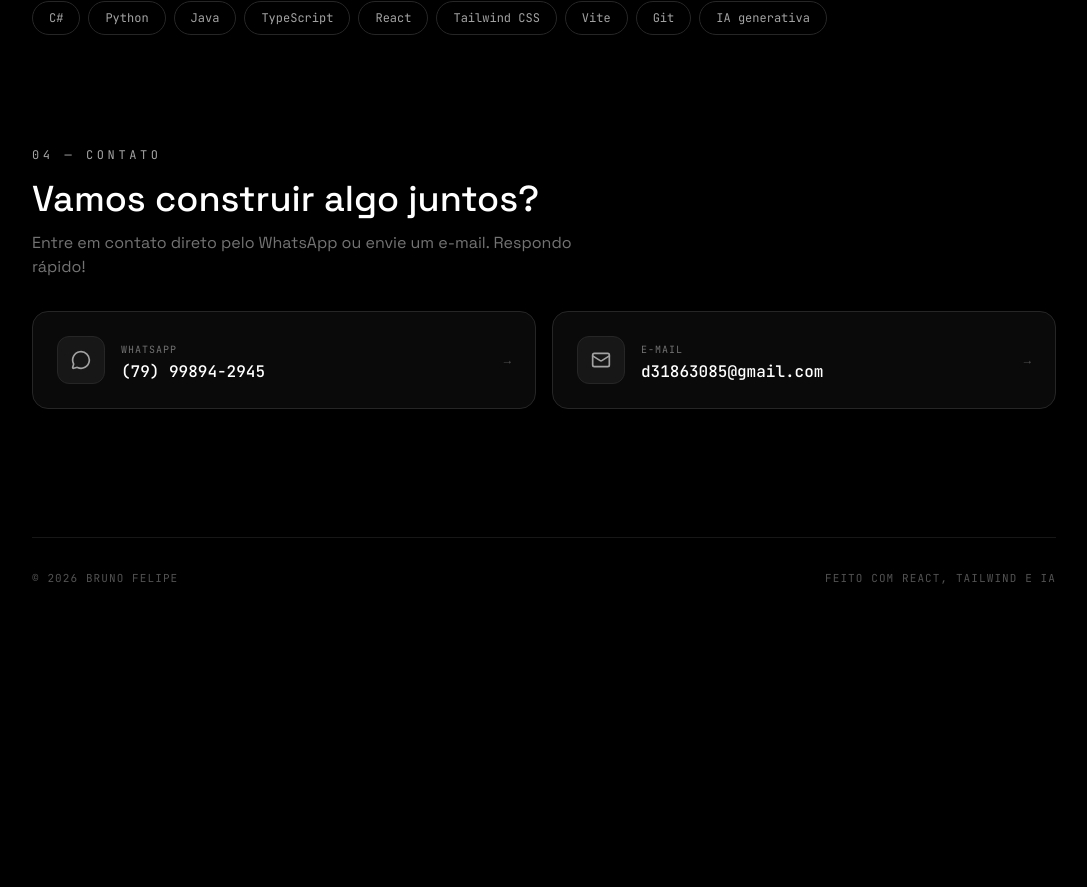
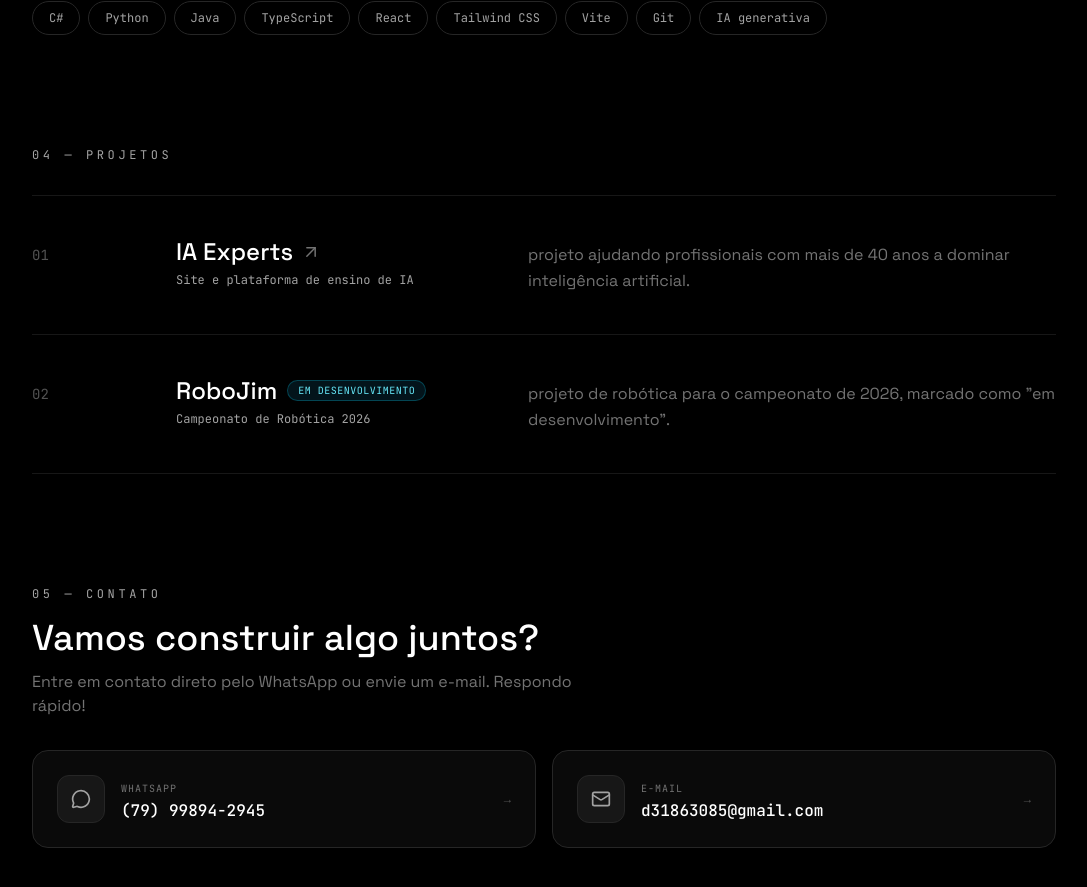
Before and after one commit to vyujiminomo/site-descrito-no-arquivo-2m88nyeod, a React (Vite) app: page / in a window 1280 px wide. Shown: the part 3142-4029 px from the top of the page, without its empty margins (96-1183 px from the left). Before the commit the page ends 3872 px from the top, so only its background shows below. Built offline with nearby package versions, Linux system fonts and the light colour scheme.

Commit message:
Adiciona seção 04 — Projetos com IA Experts e RoboJim e renumera Contato para 05

```diff
--- a/src/components/about.tsx
+++ b/src/components/about.tsx
@@ -1,5 +1,5 @@
 import type { LucideIcon } from 'lucide-react'
-import { Bot, Layers, Mail, MessageCircle, Rocket, Sparkles } from 'lucide-react'
+import { ArrowUpRight, Bot, Layers, Mail, MessageCircle, Rocket, Sparkles } from 'lucide-react'
 import photoFormal from '@/assets/a5ea610a-7605-4498-aec2-4b9c9513faa8-eff22.jpeg'
 import photoCasual from '@/assets/img0173-dab53.jpeg'
 
@@ -224,9 +224,87 @@ export function About() {
           ))}
         </div>
 
-        {/* 04 — CONTATO */}
+        {/* 04 — PROJETOS */}
         <p className="reveal mt-28 font-mono text-xs uppercase tracking-[0.3em] text-neutral-500 dark:text-neutral-400">
-          04 — Contato
+          04 — Projetos
+        </p>
+
+        <div className="mt-8 divide-y divide-neutral-200 border-y border-neutral-200 dark:divide-neutral-900 dark:border-neutral-900">
+          {/* Projeto 01 — IA Experts */}
+          <a
+            href="https://vitoryuji.com/iaexperts"
+            target="_blank"
+            rel="noopener noreferrer"
+            className="reveal group flex flex-col gap-4 py-8 transition-colors duration-300 hover:bg-neutral-100/60 dark:hover:bg-neutral-950/50 sm:flex-row sm:items-baseline sm:gap-8 sm:py-10"
+          >
+            {/* Número */}
+            <div className="flex items-center gap-3 font-mono text-sm sm:w-28 sm:flex-shrink-0">
+              <span className="text-neutral-400 transition-colors duration-300 group-hover:text-sky-600 dark:text-neutral-600 dark:group-hover:text-cyan-400">
+                01
+              </span>
+            </div>
+
+            {/* Título e indicador de link */}
+            <div className="sm:w-80 sm:flex-shrink-0">
+              <div className="flex items-center gap-2">
+                <h3 className="text-xl font-medium text-neutral-900 transition-colors duration-300 group-hover:text-sky-600 dark:text-white dark:group-hover:text-cyan-400 sm:text-2xl">
+                  IA Experts
+                </h3>
+                <ArrowUpRight
+                  className="size-5 text-neutral-400 transition-all duration-300 group-hover:-translate-y-0.5 group-hover:translate-x-0.5 group-hover:text-sky-600 dark:text-neutral-500 dark:group-hover:text-cyan-400"
+                  strokeWidth={1.75}
+                />
+              </div>
+              <p className="mt-1 font-mono text-xs text-neutral-500 dark:text-neutral-400">
+                Site e plataforma de ensino de IA
+              </p>
+            </div>
+
+            {/* Descrição em texto corrido */}
+            <div className="flex-1">
+              <p className="text-base leading-relaxed text-neutral-600 transition-colors duration-300 group-hover:text-neutral-900 dark:text-neutral-400 dark:group-hover:text-neutral-300 sm:dark:text-neutral-500">
+                projeto ajudando profissionais com mais de 40 anos a dominar inteligência
+                artificial.
+              </p>
+            </div>
+          </a>
+
+          {/* Projeto 02 — RoboJim */}
+          <div className="reveal group flex flex-col gap-4 py-8 transition-colors duration-300 hover:bg-neutral-100/60 dark:hover:bg-neutral-950/50 sm:flex-row sm:items-baseline sm:gap-8 sm:py-10">
+            {/* Número */}
+            <div className="flex items-center gap-3 font-mono text-sm sm:w-28 sm:flex-shrink-0">
+              <span className="text-neutral-400 transition-colors duration-300 group-hover:text-sky-600 dark:text-neutral-600 dark:group-hover:text-cyan-400">
+                02
+              </span>
+            </div>
+
+            {/* Título e Marcação */}
+            <div className="sm:w-80 sm:flex-shrink-0">
+              <div className="flex flex-wrap items-center gap-2.5">
+                <h3 className="text-xl font-medium text-neutral-900 transition-colors duration-300 group-hover:text-sky-600 dark:text-white dark:group-hover:text-cyan-400 sm:text-2xl">
+                  RoboJim
+                </h3>
+                <span className="rounded-full border border-sky-300 bg-sky-50 px-2.5 py-0.5 font-mono text-[10px] uppercase tracking-wider text-sky-700 dark:border-cyan-500/30 dark:bg-cyan-950/40 dark:text-cyan-300">
+                  em desenvolvimento
+                </span>
+              </div>
+              <p className="mt-1 font-mono text-xs text-neutral-500 dark:text-neutral-400">
+                Campeonato de Robótica 2026
+              </p>
+            </div>
+
+            {/* Descrição em texto corrido */}
+            <div className="flex-1">
+              <p className="text-base leading-relaxed text-neutral-600 transition-colors duration-300 group-hover:text-neutral-900 dark:text-neutral-400 dark:group-hover:text-neutral-300 sm:dark:text-neutral-500">
+                projeto de robótica para o campeonato de 2026, marcado como "em desenvolvimento".
+              </p>
+            </div>
+          </div>
+        </div>
+
+        {/* 05 — CONTATO */}
+        <p className="reveal mt-28 font-mono text-xs uppercase tracking-[0.3em] text-neutral-500 dark:text-neutral-400">
+          05 — Contato
         </p>
         <h3 className="reveal mt-4 text-2xl font-medium text-neutral-900 dark:text-white sm:text-4xl">
           Vamos construir algo juntos?
```
Also changed, not shown: .skip.config.json.
